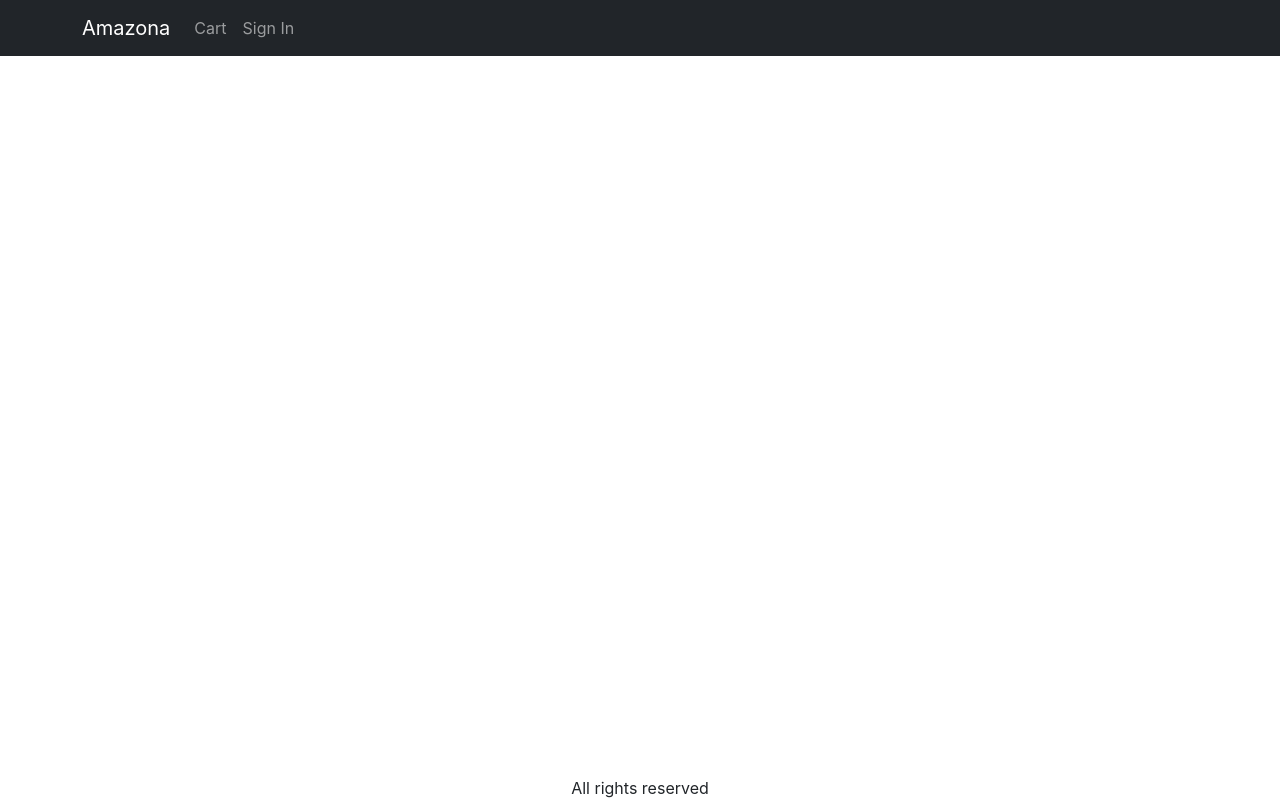
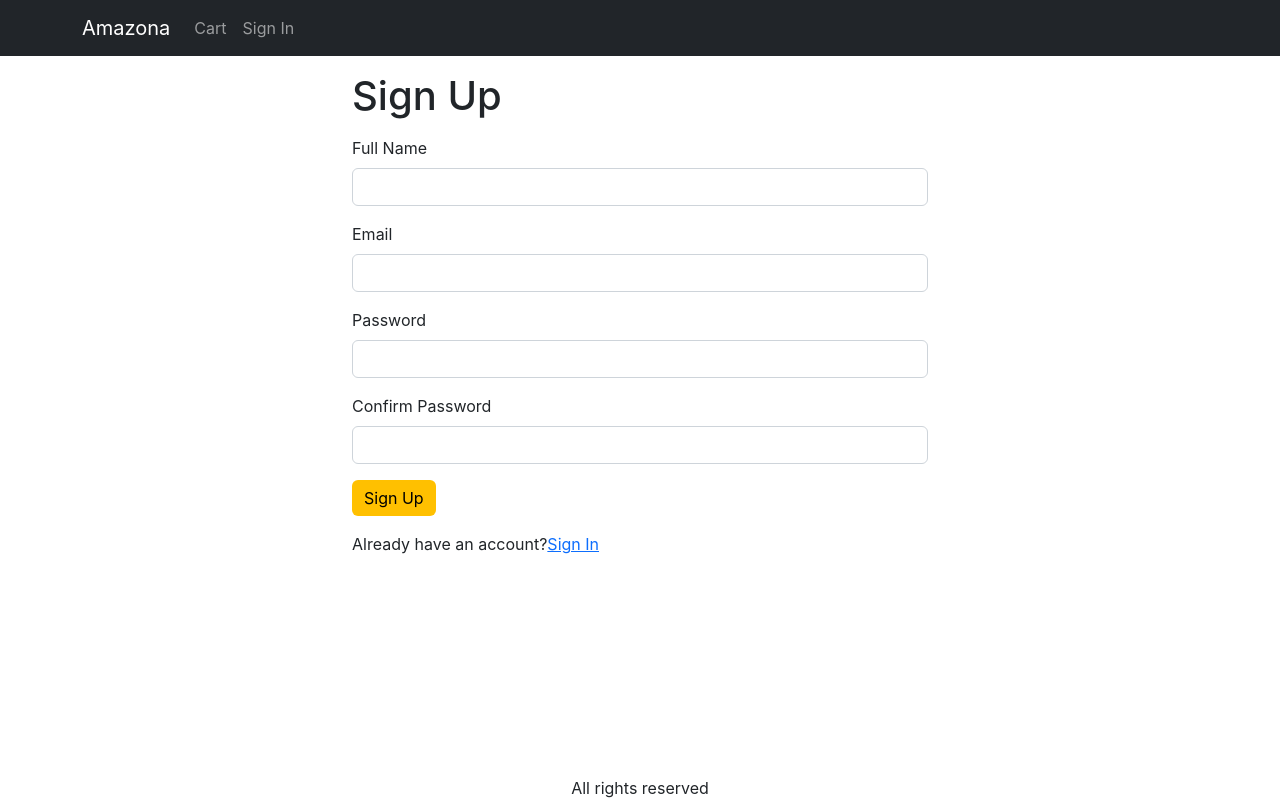
Before and after one commit to doikuomola/amazona, a React (Create React App) app in the folder frontend/: page /signup in a window 1280 px wide. Built offline with nearby package versions, Linux system fonts and the light colour scheme.

Commit message:
Created signup api

```diff
--- a/frontend/src/App.js
+++ b/frontend/src/App.js
@@ -5,6 +5,7 @@
   ProductScreen,
   ShippingAddress,
   SigninScreen,
+  SignUpScreen,
 } from './screens';
 import Navbar from 'react-bootstrap/Navbar';
 import Nav from 'react-bootstrap/Nav';
@@ -78,6 +79,7 @@
               <Route path="/" element={<HomeScreen />} />
               <Route path="/cart" element={<CartScreen />} />
               <Route path="/signin" element={<SigninScreen />} />
+              <Route path="/signup" element={<SignUpScreen />} />
               <Route path="/shipping" element={<ShippingAddress />} />
               <Route path={`/product/:slug`} element={<ProductScreen />} />
             </Routes>
--- /dev/null
+++ b/frontend/src/screens/SignUpScreen.js
@@ -0,0 +1,115 @@
+import React, { useContext, useEffect, useState } from 'react';
+import { Helmet } from 'react-helmet-async';
+import Container from 'react-bootstrap/Container';
+import Form from 'react-bootstrap/Form';
+import Button from 'react-bootstrap/Button';
+import { Link, useLocation, useNavigate } from 'react-router-dom';
+import axios from 'axios';
+import toast from 'react-hot-toast';
+import { Store } from '../context/Store';
+import { getError } from '../utils/error';
+
+const initialState = {
+  name: '',
+  email: '',
+  password: '',
+  confirmPassword: '',
+};
+
+export default function SignUpScreen() {
+  const navigate = useNavigate();
+  const { search } = useLocation();
+  const redirectInUrl = new URLSearchParams(search).get('redirect');
+  const redirect = redirectInUrl ? redirectInUrl : '/';
+
+  const [userData, setUserData] = useState(initialState);
+  const { name, email, password, confirmPassword } = userData;
+
+  const { state, dispatch: ctxDispatch } = useContext(Store);
+  const { userInfo } = state;
+
+  const onChangeHandler = (e) => {
+    setUserData({ ...userData, [e.target.name]: e.target.value });
+  };
+
+  const submitHandler = async (e) => {
+    e.preventDefault();
+    if (password !== confirmPassword)
+      return toast.error('Passwords do not match');
+    try {
+      const { data } = await axios.post('/api/users/signup', {
+        name,
+        email,
+        password,
+      });
+      ctxDispatch({ type: 'USER_SIGNIN', payload: data });
+      localStorage.setItem('userInfo', JSON.stringify(data));
+      navigate(redirect || '/');
+      toast.success('Successfully signed up');
+    } catch (error) {
+      toast.error(getError(error));
+    }
+  };
+
+  useEffect(() => {
+    if (userInfo) {
+      navigate(redirect);
+    }
+  }, [navigate, redirect, userInfo]);
+
+  return (
+    <Container className="small-container">
+      <Helmet>
+        <title>Sign Up</title>
+      </Helmet>
+      <h1 className="my-3">Sign Up</h1>
+      <Form onSubmit={submitHandler}>
+        <Form.Group className="mb-3" controlId="name">
+          <Form.Label>Full Name</Form.Label>
+          <Form.Control
+            type="name"
+            required
+            name="name"
+            onChange={onChangeHandler}
+          />
+        </Form.Group>
+        <Form.Group className="mb-3" controlId="email">
+          <Form.Label>Email</Form.Label>
+          <Form.Control
+            type="email"
+            required
+            name="email"
+            onChange={onChangeHandler}
+          />
+        </Form.Group>
+        <Form.Group className="mb-3" controlId="password">
+          <Form.Label>Password</Form.Label>
+          <Form.Control
+            type="password"
+            name="password"
+            required
+            onChange={onChangeHandler}
+          />
+        </Form.Group>
+        <Form.Group className="mb-3" controlId="confirmPassword">
+          <Form.Label>Confirm Password</Form.Label>
+          <Form.Control
+            type="password"
+            name="confirmPassword"
+            required
+            onChange={onChangeHandler}
+          />
+        </Form.Group>
+        <div className="mb-3">
+          <Button type="submit" className="primary">
+            Sign Up
+          </Button>
+        </div>
+        <div className="mb-3">
+          Already have an account?
+          <Link to={`/signup?redirect=${redirect}`}>Sign In</Link>
+        </div>
+      </Form>
+    </Container>
+  );
+}
--- a/frontend/src/screens/index.js
+++ b/frontend/src/screens/index.js
@@ -2,4 +2,5 @@
 export { default as ProductScreen } from './ProductScreen';
 export { default as CartScreen } from './CartScreen';
 export { default as SigninScreen } from './SigninScreen';
+export { default as SignUpScreen } from './SignUpScreen';
 export { default as ShippingAddress } from './ShippingAddress';
```
Also changed, not shown: 2 other files (tests, documents, lock files or other folders).
